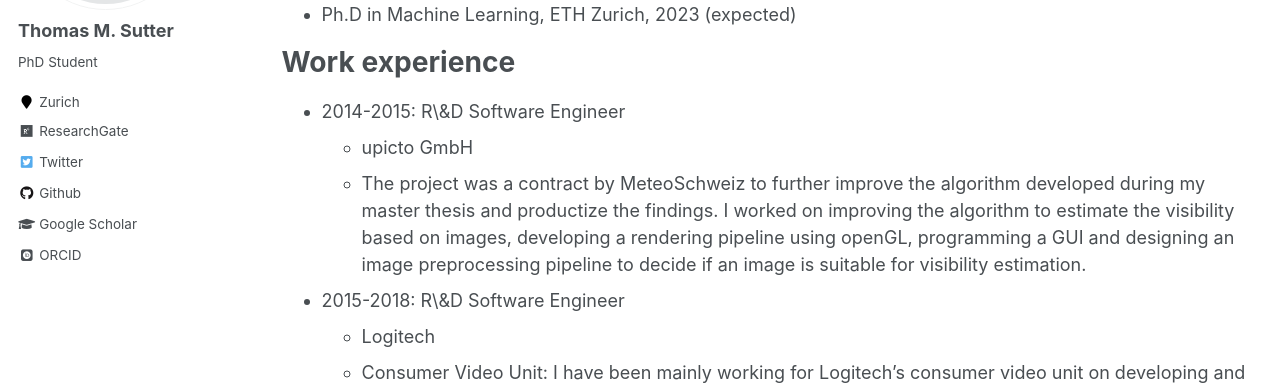
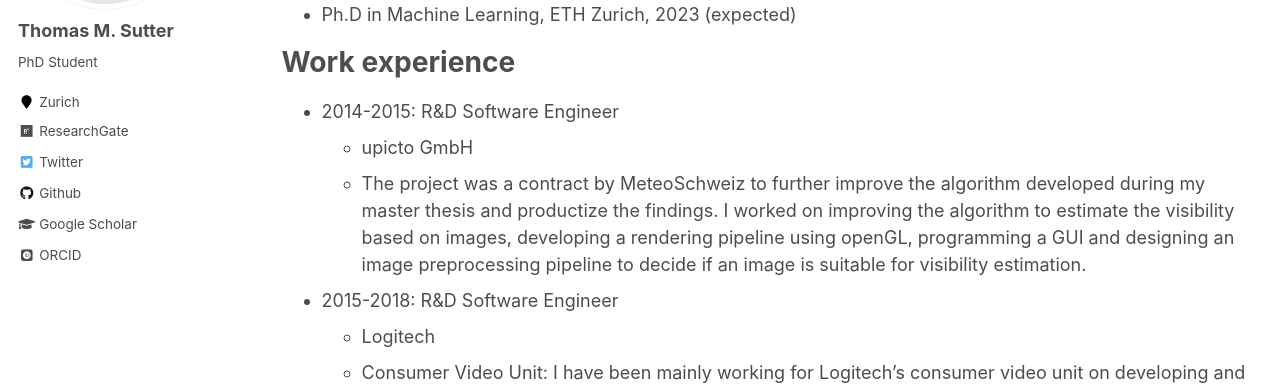
Before and after one commit to thomassutter/thomassutter.github.io, a Jekyll site: the page built from _pages/cv.md, in a window 1280 px wide and 900 px high. Shown: the part 283-673 px from the top of the window. Built offline with Jekyll 4.4.1, drawn with Linux system fonts in a browser that asks for light colours; some web fonts are replaced.

Commit message:
remove backslash from R&D

```diff
--- a/_pages/cv.md
+++ b/_pages/cv.md
@@ -17,11 +17,11 @@
 
 Work experience
 ======
-* 2014-2015: R\&D Software Engineer
+* 2014-2015: R&D Software Engineer
   * upicto GmbH
   * The project was a contract by MeteoSchweiz to further improve the algorithm developed during my master thesis and productize the findings. I worked on improving the algorithm to estimate the visibility based on images, developing a rendering pipeline using openGL, programming a GUI and designing an image preprocessing pipeline to decide if an image is suitable for visibility estimation.
 
-* 2015-2018: R\&D Software Engineer
+* 2015-2018: R&D Software Engineer
   * Logitech
   * Consumer Video Unit: I have been mainly working for Logitech’s consumer video unit on developing and improving computer vision algorithms. The work includes various subtasks in a video analytics pipeline which involves motion estimation, as well as appearance based classification and detection methods and testing the developed methods.
 
```
